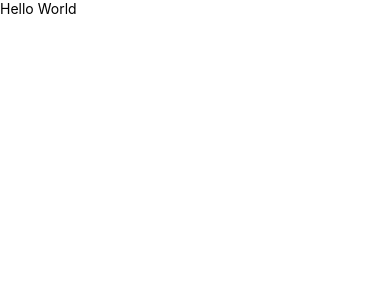
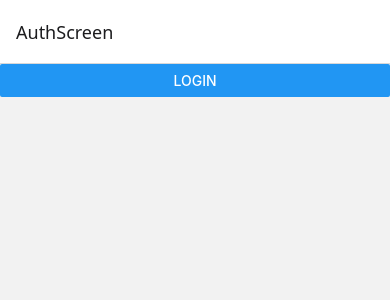
Before and after one commit to jaehunn/matzip-app, a React Native app: screen / in a window 390 px wide. Shown: the top 300 px of the page. Built offline with nearby package versions, Linux system fonts and the light colour scheme.

Commit message:
feat: add auth-stack-navigator

```diff
--- a/App.tsx
+++ b/App.tsx
@@ -1,18 +1,13 @@
-/**
- * Sample React Native App
- * https://github.com/facebook/react-native
- *
- * @format
- */
-
 import React from 'react';
 import {StyleSheet, Text, View} from 'react-native';
+import {NavigationContainer} from '@react-navigation/native';
+import AuthStackNavigator from './src/navigations/auth-stack-navigator';
 
 function App(): React.JSX.Element {
   return (
-    <View>
-      <Text>Hello World</Text>
-    </View>
+    <NavigationContainer>
+      <AuthStackNavigator />
+    </NavigationContainer>
   );
 }
 
--- /dev/null
+++ b/src/navigations/auth-stack-navigator.tsx
@@ -0,0 +1,38 @@
+import {StyleSheet} from 'react-native';
+import React from 'react';
+import {createStackNavigator} from '@react-navigation/stack';
+
+import AuthScreen from '../screens/auth-screen';
+import LoginScreen from '../screens/login-screen';
+
+export const AUTH_NAVIGATIONS = {
+  AUTH_SCREEN: 'AuthScreen',
+  LOGIN_SCREEN: 'LoginScreen',
+} as const;
+
+export type AuthStackParamList = {
+  [AUTH_NAVIGATIONS.AUTH_SCREEN]: undefined;
+  [AUTH_NAVIGATIONS.LOGIN_SCREEN]: undefined;
+};
+
+/** @see {stack-navigator} https://reactnavigation.org/docs/custom-navigators/#built-in-navigators */
+function AuthStackNavigator() {
+  const Stack = createStackNavigator<AuthStackParamList>();
+
+  return (
+    <Stack.Navigator>
+      <Stack.Screen
+        name={AUTH_NAVIGATIONS.AUTH_SCREEN}
+        component={AuthScreen}
+      />
+      <Stack.Screen
+        name={AUTH_NAVIGATIONS.LOGIN_SCREEN}
+        component={LoginScreen}
+      />
+    </Stack.Navigator>
+  );
+}
+
+export default AuthStackNavigator;
+
+const styles = StyleSheet.create({});
--- /dev/null
+++ b/src/screens/auth-screen.tsx
@@ -0,0 +1,36 @@
+import {Button, SafeAreaView, StyleSheet, View} from 'react-native';
+import React from 'react';
+import {StackScreenProps} from '@react-navigation/stack';
+import {
+  AUTH_NAVIGATIONS,
+  AuthStackParamList,
+} from '../navigations/auth-stack-navigator';
+
+interface AuthScreenProps
+  extends StackScreenProps<
+    AuthStackParamList,
+    typeof AUTH_NAVIGATIONS.AUTH_SCREEN
+  > {
+  // ...
+}
+
+function AuthScreen({navigation}: AuthScreenProps) {
+  return (
+    <SafeAreaView style={styles.container}>
+      <View>
+        <Button
+          title="Login"
+          onPress={() => navigation.navigate(AUTH_NAVIGATIONS.AUTH_SCREEN)}
+        />
+      </View>
+    </SafeAreaView>
+  );
+}
+
+export default AuthScreen;
+
+const styles = StyleSheet.create({
+  container: {
+    flex: 1,
+  },
+});
--- /dev/null
+++ b/src/screens/login-screen.tsx
@@ -0,0 +1,20 @@
+import {StyleSheet, Text, View} from 'react-native';
+import React from 'react';
+
+function LoginScreen() {
+  return (
+    <View style={styles.container}>
+      <Text>login-screen</Text>
+    </View>
+  );
+}
+
+export default LoginScreen;
+
+const styles = StyleSheet.create({
+  container: {
+    flex: 1,
+    justifyContent: 'center',
+    alignItems: 'center',
+  },
+});
```
Also changed, not shown: 2 other files (tests, documents, lock files or other folders).
